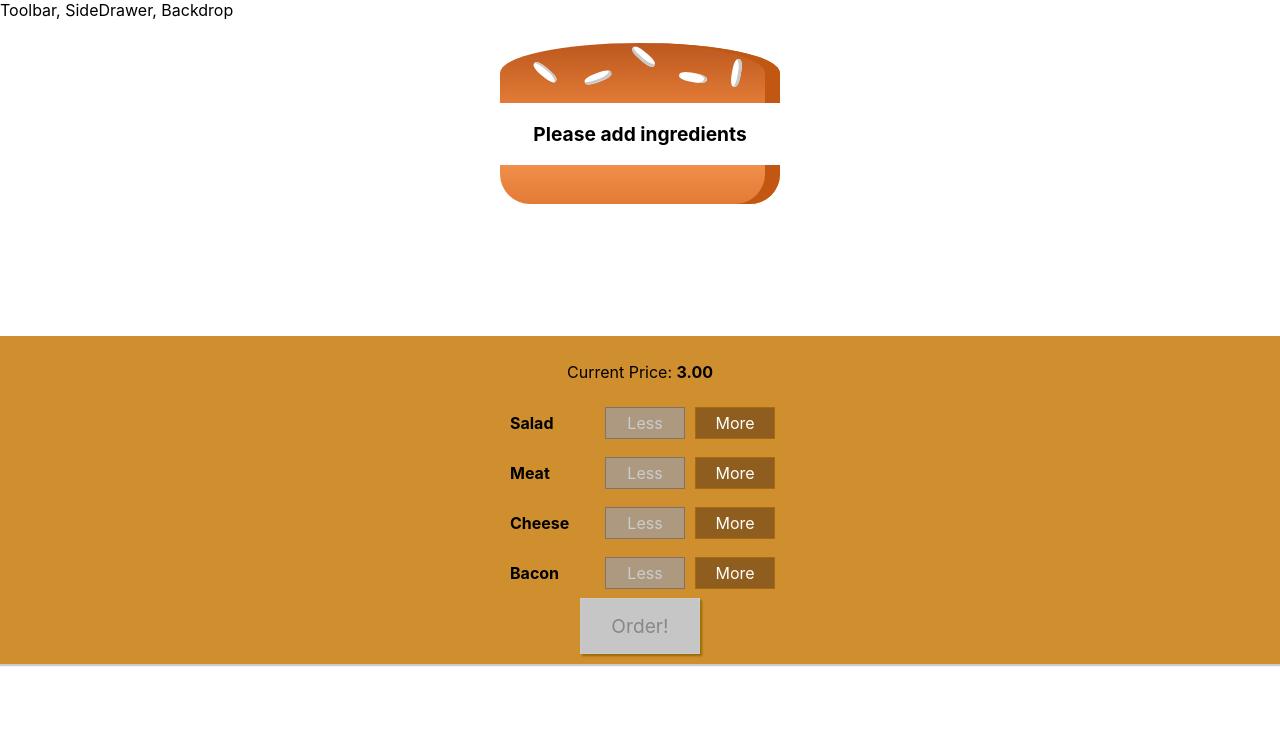
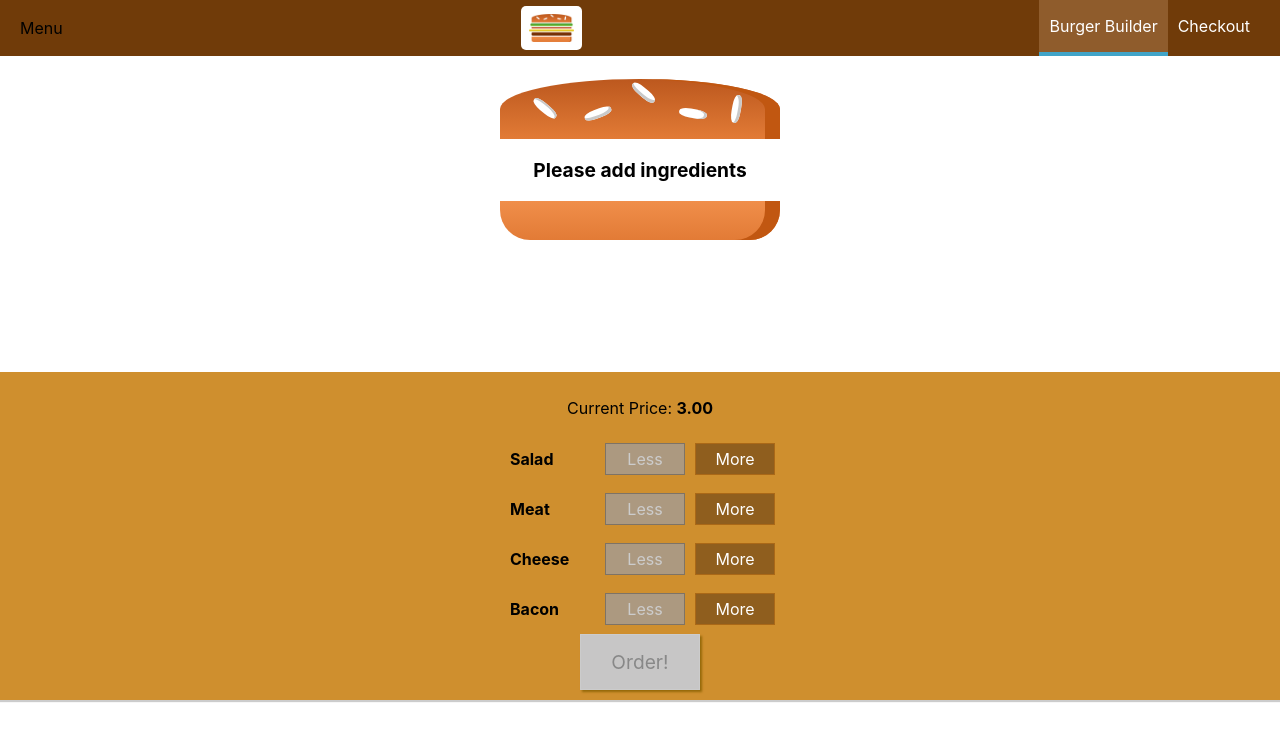
Before and after one commit to RichMans96/burger-builder, a React (Create React App) app: page / in a window 1280 px wide. Shown: the top 740 px of the page. Built offline with nearby package versions, Linux system fonts and the light colour scheme.

Commit message:
added navigation

```diff
--- a/src/components/Layout/Layout.css
+++ b/src/components/Layout/Layout.css
@@ -1,3 +1,3 @@
 .Content {
-  margin-top: 16px;
+  margin-top: 72px;
 }
--- a/src/components/Layout/Layout.jsx
+++ b/src/components/Layout/Layout.jsx
@@ -1,11 +1,12 @@
 import React from "react";
 import Aux from "../hoc/Auxilary";
 import "./Layout.css";
+import Toolbar from "../Navigation/Toolbar/Toolbar";
 
 const Layout = (props) => {
   return (
     <Aux>
-      <div>Toolbar, SideDrawer, Backdrop</div>
+      <Toolbar />
       <main className="Content">{props.children}</main>
     </Aux>
   );
--- /dev/null
+++ b/src/components/Logo/Logo.css
@@ -0,0 +1,11 @@
+.Logo {
+  background-color: white;
+  padding: 8px;
+  height: 80%;
+  box-sizing: border-box;
+  border-radius: 5px;
+}
+
+.Logo img {
+  height: 100%;
+}
--- /dev/null
+++ b/src/components/Logo/Logo.jsx
@@ -0,0 +1,14 @@
+import React from "react";
+
+import burgerLogo from "../../assets/images/burger-logo.png";
+import "./Logo.css";
+
+const Logo = (props) => {
+  return (
+    <div className="Logo">
+      <img src={burgerLogo} />
+    </div>
+  );
+};
+
+export default Logo;
--- /dev/null
+++ b/src/components/Navigation/NavigationItems/NavigationItem/NavigationItem.css
@@ -0,0 +1,25 @@
+.NavigationItem {
+  margin: 0;
+  box-sizing: border-box;
+  display: flex;
+  height: 100%;
+  align-items: center;
+}
+
+.NavigationItem a {
+  color: white;
+  text-decoration: none;
+  height: 100%;
+  padding: 16px 10px;
+  border-bottom: 4px solid transparent;
+  box-sizing: border-box;
+  display: block;
+}
+
+.NavigationItem a:hover,
+.NavigationItem a:active,
+.NavigationItem a.active {
+  background-color: #8f5c2c;
+  border-bottom: 4px solid #40a4c8;
+  color: white;
+}
--- /dev/null
+++ b/src/components/Navigation/NavigationItems/NavigationItem/NavigationItem.jsx
@@ -0,0 +1,14 @@
+import React from "react";
+import "./NavigationItem.css";
+
+const NavigationItem = (props) => {
+  return (
+    <li className="NavigationItem">
+      <a href={props.link} className={props.active ? "active" : null}>
+        {props.children}
+      </a>
+    </li>
+  );
+};
+
+export default NavigationItem;
--- /dev/null
+++ b/src/components/Navigation/NavigationItems/NavigationItems.css
@@ -0,0 +1,8 @@
+.NavigationItems {
+  margin: 0;
+  padding: 0;
+  list-style: none;
+  display: flex;
+  align-items: center;
+  height: 100%;
+}
--- /dev/null
+++ b/src/components/Navigation/NavigationItems/NavigationItems.jsx
@@ -0,0 +1,16 @@
+import React from "react";
+import "./NavigationItems.css";
+import NavigationItem from "./NavigationItem/NavigationItem";
+
+const NavigationItems = (props) => {
+  return (
+    <ul className="NavigationItems">
+      <NavigationItem link="/" active>
+        Burger Builder
+      </NavigationItem>
+      <NavigationItem link="/">Checkout</NavigationItem>
+    </ul>
+  );
+};
+
+export default NavigationItems;
--- /dev/null
+++ b/src/components/Navigation/Toolbar/Toolbar.css
@@ -0,0 +1,18 @@
+.Toolbar {
+  height: 56px;
+  width: 100%;
+  position: fixed;
+  top: 0;
+  left: 0;
+  background-color: #703b09;
+  display: flex;
+  justify-content: space-between;
+  align-items: center;
+  padding: 0 20px;
+  box-sizing: border-box;
+  z-index: 90;
+}
+
+.Toolbar nav {
+  height: 100%;
+}
--- /dev/null
+++ b/src/components/Navigation/Toolbar/Toolbar.jsx
@@ -0,0 +1,18 @@
+import React from "react";
+import "./Toolbar.css";
+import Logo from "../../Logo/Logo";
+import NavigationItems from "../NavigationItems/NavigationItems";
+
+const Toolbar = (props) => {
+  return (
+    <header className="Toolbar">
+      <div>Menu</div>
+      <Logo></Logo>
+      <nav>
+        <NavigationItems />
+      </nav>
+    </header>
+  );
+};
+
+export default Toolbar;
```
Also changed, not shown: src/assets/images/burger-logo.png (added).
